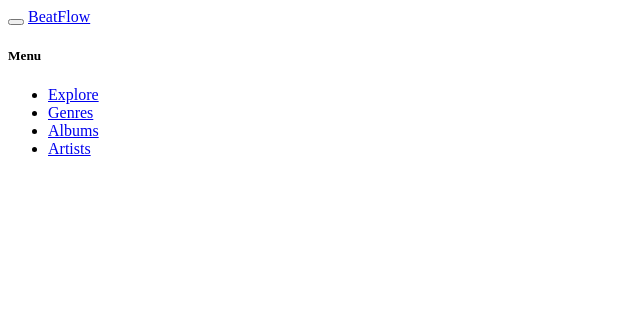
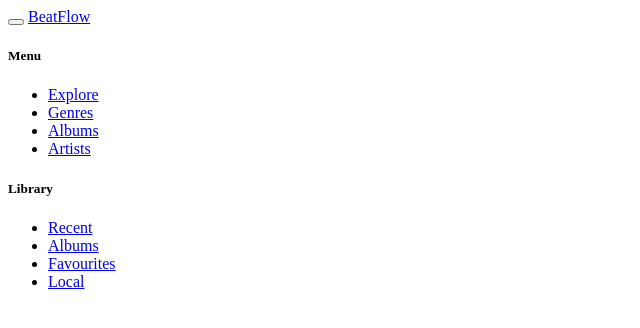
Before and after one commit to gunita27/BeatFlow, a plain HTML site: page index.html in a window 1280 px wide. Shown: the whole page, without its empty margins (0-640 px from the left). Drawn offline with Linux system fonts and the light colour scheme.

Commit message:
updated the list

```diff
--- a/index.html
+++ b/index.html
@@ -36,5 +36,27 @@
                     </li>
                 </ul>
             </div>
+            <div class="menu">
+                <h5>Library</h5>
+                <ul>
+                    <li>
+                        <i class='bx bx-undo'></i>
+                        <a href="#">Recent</a>
+                    </li>
+                    <li>
+                        <i class='bx bxs-photo-album'></i>
+                        <a href="#">Albums</a>
+                    </li>
+                    <li>
+                        <i class='bx bxs-heart'></i>
+                        <a href="#">Favourites</a>
+                    </li>
+                    <li>
+                        <i class='bx bxs-folder'></i>
+                        <a href="#">Local</a>
+                    </li>
+
+                </ul>
+            </div>
 </body>
 </html>
```
